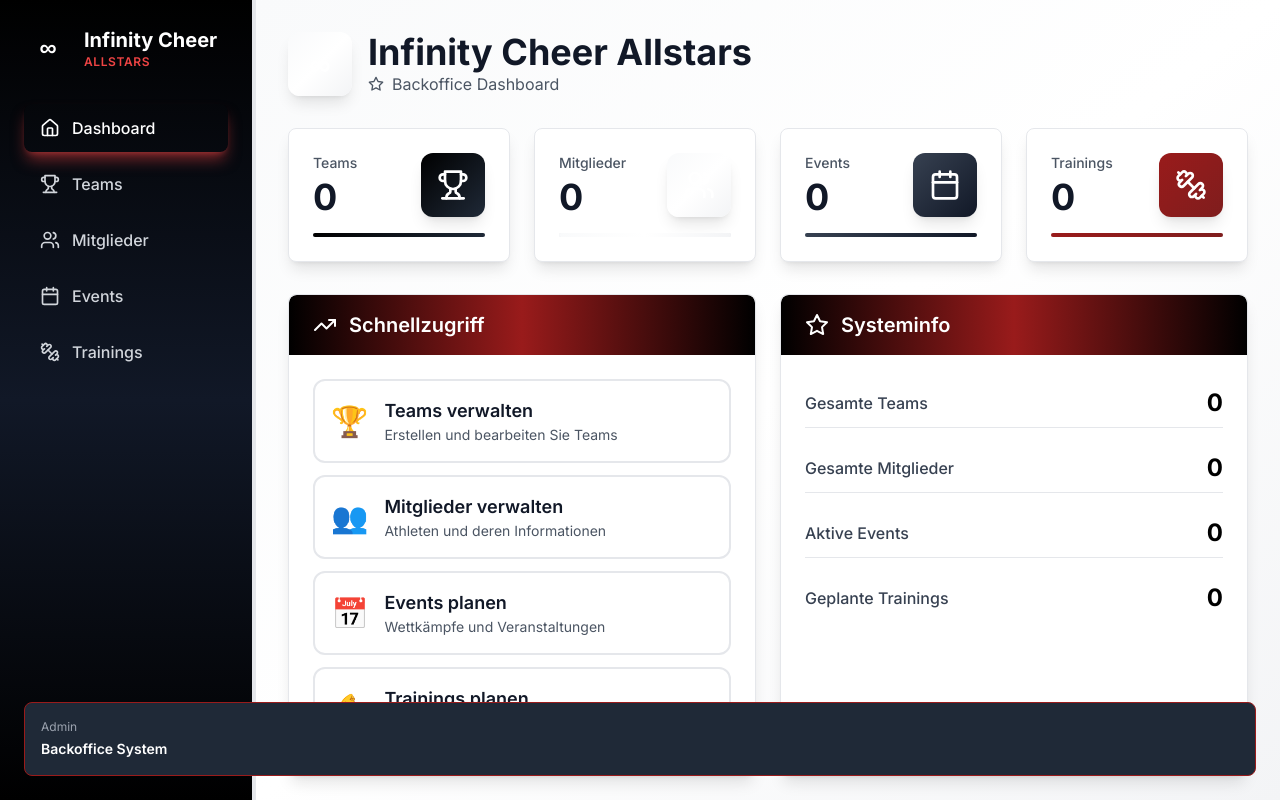
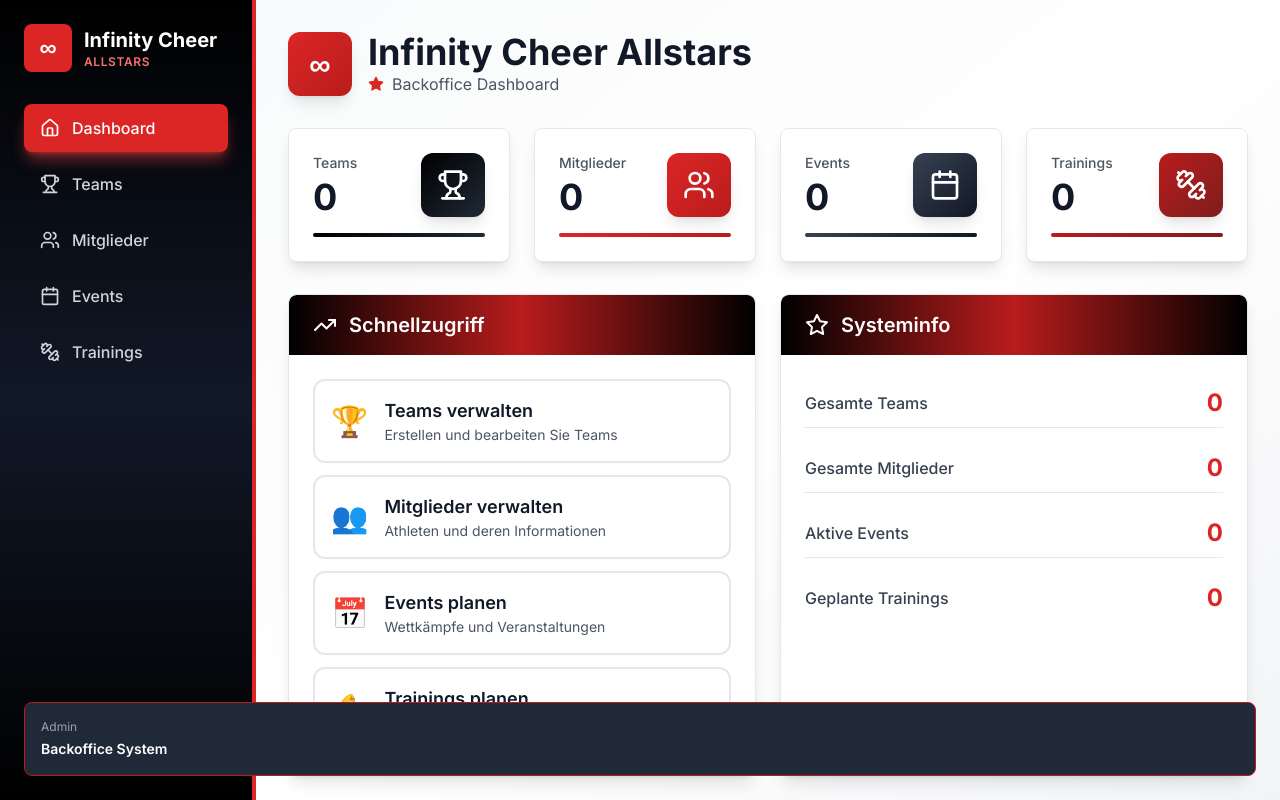
Before and after one commit to QtecDJ/ica_dev, a Next.js app: page / in a window 1280 px wide. Built offline with nearby package versions, Linux system fonts and the light colour scheme; no server answers; the database is empty.

Commit message:
Fix: Replace custom brand colors with Tailwind standard classes

```diff
--- a/app/components/Sidebar.tsx
+++ b/app/components/Sidebar.tsx
@@ -15,15 +15,15 @@ export default function Sidebar() {
   const pathname = usePathname();
 
   return (
-    <aside className="w-64 bg-gradient-to-b from-brand-black via-gray-900 to-brand-black text-white p-6 border-r-4 border-brand-red-DEFAULT">
+    <aside className="w-64 bg-gradient-to-b from-black via-gray-900 to-black text-white p-6 border-r-4 border-red-600">
       <div className="mb-8">
         <div className="flex items-center gap-3 mb-2">
-          <div className="w-12 h-12 bg-brand-red-DEFAULT rounded-lg flex items-center justify-center font-bold text-2xl">
+          <div className="w-12 h-12 bg-red-600 rounded-lg flex items-center justify-center font-bold text-2xl">
             ∞
           </div>
           <div>
             <h1 className="text-xl font-bold">Infinity Cheer</h1>
-            <p className="text-brand-red-light text-xs font-semibold tracking-wider">ALLSTARS</p>
+            <p className="text-red-400 text-xs font-semibold tracking-wider">ALLSTARS</p>
           </div>
         </div>
       </div>
@@ -40,7 +40,7 @@ export default function Sidebar() {
                   href={item.href}
                   className={`flex items-center space-x-3 px-4 py-3 rounded-lg transition-all ${
                     isActive
-                      ? "bg-brand-red-DEFAULT text-white shadow-lg shadow-red-500/50"
+                      ? "bg-red-600 text-white shadow-lg shadow-red-500/50"
                       : "text-gray-300 hover:bg-gray-800 hover:text-white"
                   }`}
                 >
@@ -54,7 +54,7 @@ export default function Sidebar() {
       </nav>
 
       <div className="absolute bottom-6 left-6 right-6">
-        <div className="bg-gray-800 rounded-lg p-4 border border-brand-red-dark">
+        <div className="bg-gray-800 rounded-lg p-4 border border-red-700">
           <p className="text-xs text-gray-400 mb-1">Admin</p>
           <p className="text-sm font-semibold">Backoffice System</p>
         </div>
--- a/app/globals.css
+++ b/app/globals.css
@@ -37,11 +37,11 @@ body {
 
 @layer components {
   .btn-primary {
-    @apply bg-brand-red-DEFAULT text-white px-4 py-2 rounded-lg hover:bg-brand-red-dark transition-colors font-semibold;
+    @apply bg-red-600 text-white px-4 py-2 rounded-lg hover:bg-red-700 transition-colors font-semibold;
   }
 
   .btn-secondary {
-    @apply bg-brand-black text-white px-4 py-2 rounded-lg hover:bg-brand-gray-800 transition-colors font-semibold;
+    @apply bg-black text-white px-4 py-2 rounded-lg hover:bg-gray-800 transition-colors font-semibold;
   }
 
   .card {
@@ -49,6 +49,6 @@ body {
   }
 
   .card-header {
-    @apply bg-gradient-to-r from-brand-black via-brand-red-dark to-brand-black text-white px-6 py-4 rounded-t-lg;
+    @apply bg-gradient-to-r from-black via-red-700 to-black text-white px-6 py-4 rounded-t-lg;
   }
 }
--- a/app/page.tsx
+++ b/app/page.tsx
@@ -9,7 +9,7 @@ export default async function Home() {
       {/* Header */}
       <div className="mb-8">
         <div className="flex items-center gap-4 mb-2">
-          <div className="w-16 h-16 bg-gradient-to-br from-brand-red-DEFAULT to-brand-red-dark rounded-xl flex items-center justify-center text-white text-3xl font-bold shadow-lg">
+          <div className="w-16 h-16 bg-gradient-to-br from-red-600 to-red-700 rounded-xl flex items-center justify-center text-white text-3xl font-bold shadow-lg">
             ∞
           </div>
           <div>
@@ -17,7 +17,7 @@ export default async function Home() {
               Infinity Cheer Allstars
             </h1>
             <p className="text-gray-600 flex items-center gap-2">
-              <Star className="w-4 h-4 text-brand-red-DEFAULT fill-brand-red-DEFAULT" />
+              <Star className="w-4 h-4 text-red-600 fill-red-600" />
               Backoffice Dashboard
             </p>
           </div>
@@ -30,7 +30,7 @@ export default async function Home() {
           icon={<Trophy className="w-8 h-8" />}
           title="Teams"
           value={stats.teams}
-          color="from-brand-black to-gray-800"
+          color="from-black to-gray-800"
           bgAccent="bg-gray-900"
           link="/teams"
         />
@@ -38,8 +38,8 @@ export default async function Home() {
           icon={<Users className="w-8 h-8" />}
           title="Mitglieder"
           value={stats.members}
-          color="from-brand-red-DEFAULT to-brand-red-dark"
-          bgAccent="bg-brand-red-DEFAULT"
+          color="from-red-600 to-red-700"
+          bgAccent="bg-red-600"
           link="/members"
         />
         <StatCard
@@ -54,8 +54,8 @@ export default async function Home() {
           icon={<Dumbbell className="w-8 h-8" />}
           title="Trainings"
           value={stats.trainings}
-          color="from-brand-red-dark to-red-900"
-          bgAccent="bg-brand-red-dark"
+          color="from-red-700 to-red-900"
+          bgAccent="bg-red-700"
           link="/trainings"
         />
       </div>
@@ -126,14 +126,14 @@ function QuickLink({ href, title, description, icon }: { href: string; title: st
   return (
     <a
       href={href}
-      className="flex items-center gap-4 p-4 border-2 border-gray-200 rounded-xl hover:border-brand-red-DEFAULT hover:bg-red-50 transition-all group"
+      className="flex items-center gap-4 p-4 border-2 border-gray-200 rounded-xl hover:border-red-600 hover:bg-red-50 transition-all group"
     >
       <div className="text-3xl">{icon}</div>
       <div className="flex-1">
-        <h3 className="font-semibold text-lg text-gray-900 group-hover:text-brand-red-DEFAULT transition-colors">{title}</h3>
+        <h3 className="font-semibold text-lg text-gray-900 group-hover:text-red-600 transition-colors">{title}</h3>
         <p className="text-gray-600 text-sm">{description}</p>
       </div>
-      <div className="text-brand-red-DEFAULT opacity-0 group-hover:opacity-100 transition-opacity">→</div>
+      <div className="text-red-600 opacity-0 group-hover:opacity-100 transition-opacity">→</div>
     </a>
   );
 }
@@ -142,7 +142,7 @@ function InfoRow({ label, value }: { label: string; value: number }) {
   return (
     <div className="flex items-center justify-between py-2 border-b border-gray-200 last:border-0">
       <span className="text-gray-700 font-medium">{label}</span>
-      <span className="text-2xl font-bold text-brand-red-DEFAULT">{value}</span>
+      <span className="text-2xl font-bold text-red-600">{value}</span>
     </div>
   );
 }
```
